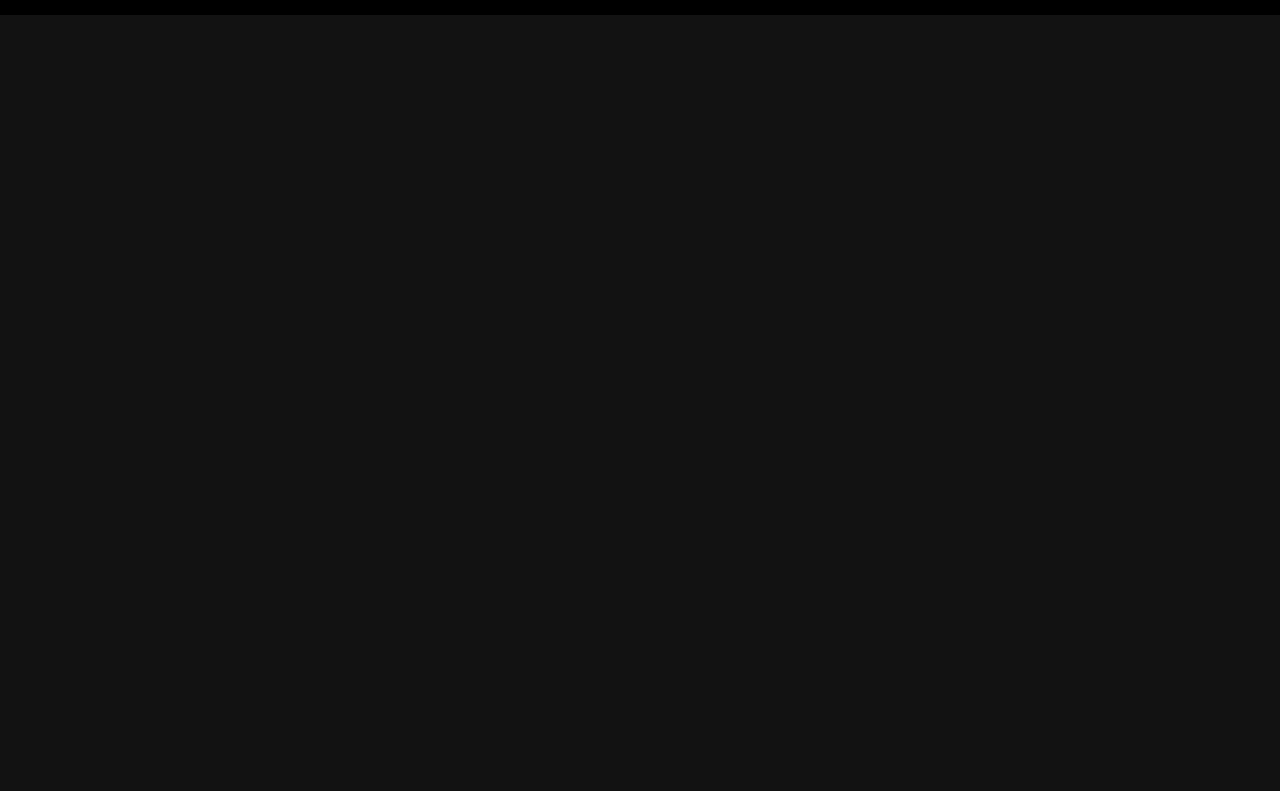
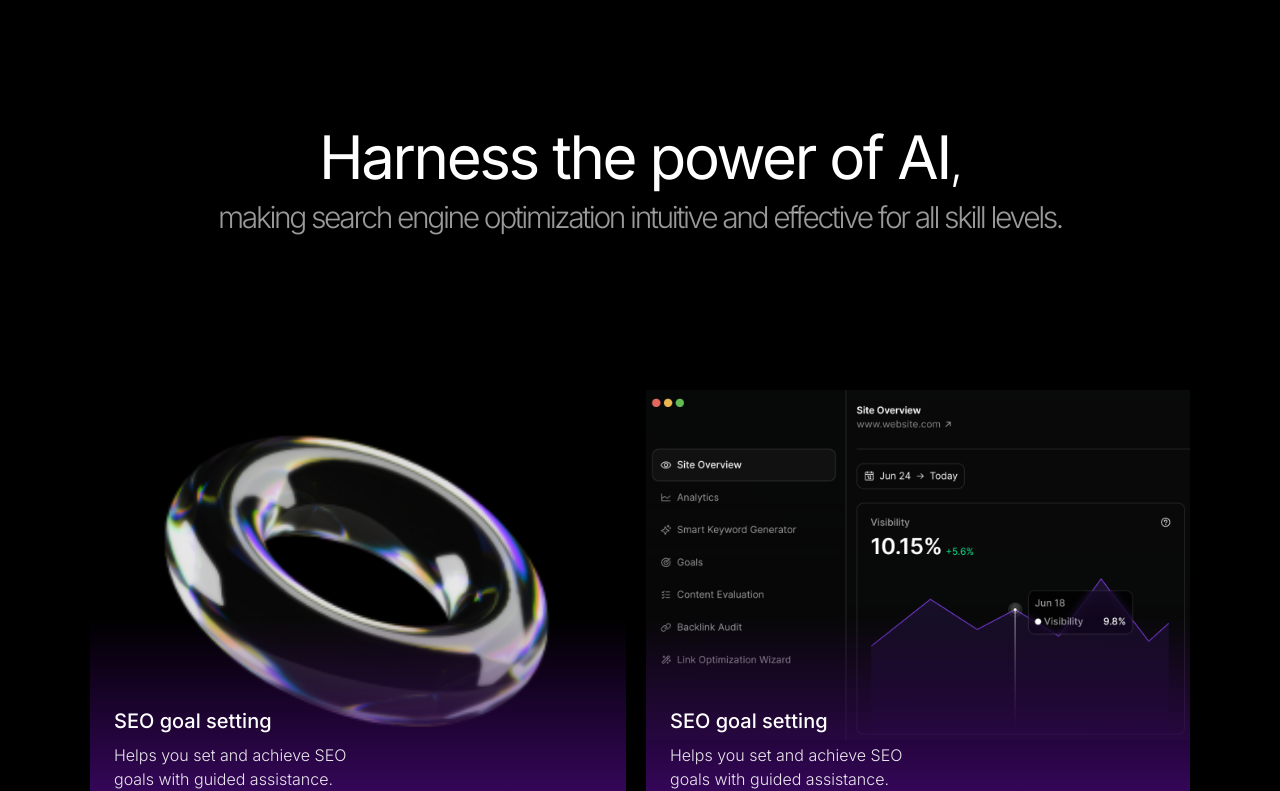
Before and after one commit to nameerakhter/AI_startup_ui, a Next.js app: page / in a window 1280 px wide. Shown: the part 1431-2222 px from the top of the page. Before the commit the page ends 1446 px from the top, so only its background shows below. Built offline with nearby package versions, Linux system fonts and the light colour scheme.

Commit message:
fix: style highlights section

```diff
--- a/app/page.tsx
+++ b/app/page.tsx
@@ -14,7 +14,7 @@ export default function Home() {
       <Navbar />
       <Hero />
       <Partners />
-      {/* <Highlights /> */}
+      <Highlights />
       {/* <Features /> */}
       {/* <Clients /> */}
       {/* <Footer /> */}
--- a/components/CustomCard.tsx
+++ b/components/CustomCard.tsx
@@ -6,17 +6,30 @@ import Image from "next/image";
 
 const CustomCard = ({src, alt, width, height, h3, p1, p2}:{src:string, alt: string, width:number, height:number,h3:string, p1:string, p2:string}) => {
   return (
-
-      <Card className="relative overflow-hidden rounded-xl" style={{background:'#0000', border: '.2px solid black'}}  >
-      <Image src={src} alt={alt} width={width} height={height}/>
-      <div className="absolute bottom-0 w-full bg-gradient-to-t from-purple-950 to-transparent p-4 ">
-        <div className="h-[200px]"></div>
-        <h3 className="text-white">{h3}</h3>
-        <p className="text-white font-thin">{p1}</p>
-        <p className="text-white font-thin">{p2}</p>
+    <div className="relative h-[500px] w-full overflow-hidden rounded-xl">
+      <div className="relative h-full">
+        <Image
+          src={src}
+          alt={alt}
+          width={width}
+          height={height}
+          style={{
+            width: '100%',
+            height: '100%',
+            objectFit: "contain",
+            objectPosition: "center"
+          }}
+          className="rounded-xl"
+        />
+        <div className="absolute bottom-0 w-full bg-gradient-to-t from-purple-950 to-transparent p-6">
+          <div className="pt-16">
+            <h3 className="text-white text-xl font-medium mb-2">{h3}</h3>
+            <p className="text-white/90 font-light">{p1}</p>
+            <p className="text-white/90 font-light">{p2}</p>
+          </div>
+        </div>
       </div>
-    </Card>
-
+    </div>
   );
 };
 
--- a/components/Highlights.tsx
+++ b/components/Highlights.tsx
@@ -4,16 +4,28 @@ import CustomCard from "./CustomCard";
 const Highlights = () => {
   return (
     <div className="min-h-screen">
-      <div className="flex flex-col items-center text-5xl mt-[2rem] p-[5rem] font-light">
-        <h1>Harness the power of AI, making</h1>
-        <h1>search engine optimization intutive</h1>
-        <h1>and effective for all skill levels.</h1>
+      <div className="flex flex-col items-center mt-4 md:mt-[2rem] p-4 md:p-[5rem]">
+        <h1 className="text-2xl md:text-4xl lg:text-5xl font-light text-center max-w-[900px] tracking-tighter">
+          <span className="text-3xl md:text-5xl lg:text-6xl font-normal">Harness the power of AI</span>, <br/>
+          <span className="text-white/60 text-xl md:text-2xl lg:text-3xl">making search engine optimization intuitive and effective for all skill levels.</span>
+        </h1>
       </div>
-      <div className="flex flex-col items-center justify-center">
-        <div className="flex flex-col items-start gap-5 max-w-[1100px] ">
-          <section className="flex items-start gap-4 max-h-[500px]">
+      <div className="flex flex-col items-center justify-center px-4 md:px-8">
+        <div className="grid grid-cols-1 md:grid-cols-2 gap-3 w-full max-w-[1100px]">
+          <div className="md:col-span-1 md:pr-2">
             <CustomCard
               src="/assets/Images/visual.png"
+              alt="Visual"
+              height={400}
+              width={400}
+              h3="SEO goal setting"
+              p1="Helps you set and achieve SEO"
+              p2="goals with guided assistance."
+            />
+          </div>
+          <div className="md:col-span-1">
+            <CustomCard
+              src="/assets/Images/app-widget-trim.png"
               alt="Visual"
               height={400}
               width={350}
@@ -21,37 +33,29 @@ const Highlights = () => {
               p1="Helps you set and achieve SEO"
               p2="goals with guided assistance."
             />
+          </div>
+          <div className="md:col-span-1">
             <CustomCard
-              src="/assets/Images/app-widget-trim.png"
+              src="/assets/Images/app-widget-2.png"
               alt="Visual"
               height={400}
-              width={500}
+              width={350}
               h3="SEO goal setting"
               p1="Helps you set and achieve SEO"
               p2="goals with guided assistance."
             />
-          </section>
-
-          <section className="flex items-start gap-4">
-            <CustomCard
-              src="/assets/Images/app-widget-2.png"
-              alt="Visual"
-              height={400}
-              width={550}
-              h3="SEO goal setting"
-              p1="Helps you set and achieve SEO"
-              p2="goals with guided assistance."
-            />
+          </div>
+          <div className="md:col-span-1 md:pl-2">
             <CustomCard
               src="/assets/Images/cone.png"
               alt="Visual"
               height={400}
-              width={310}
+              width={400}
               h3="Smart keyword generator"
               p1="Automatic suggestions and "
               p2="the best keywords to target"
             />
-          </section>
+          </div>
         </div>
       </div>
     </div>
```
